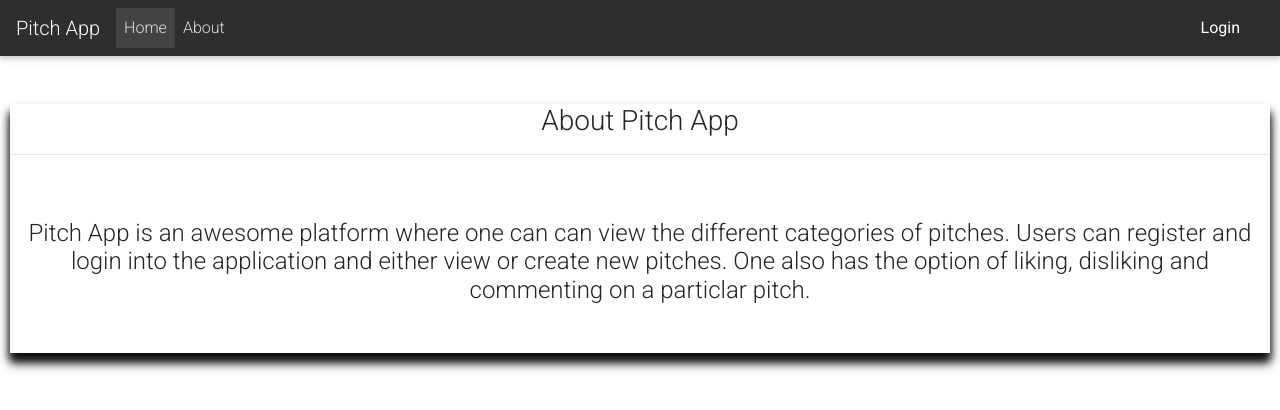
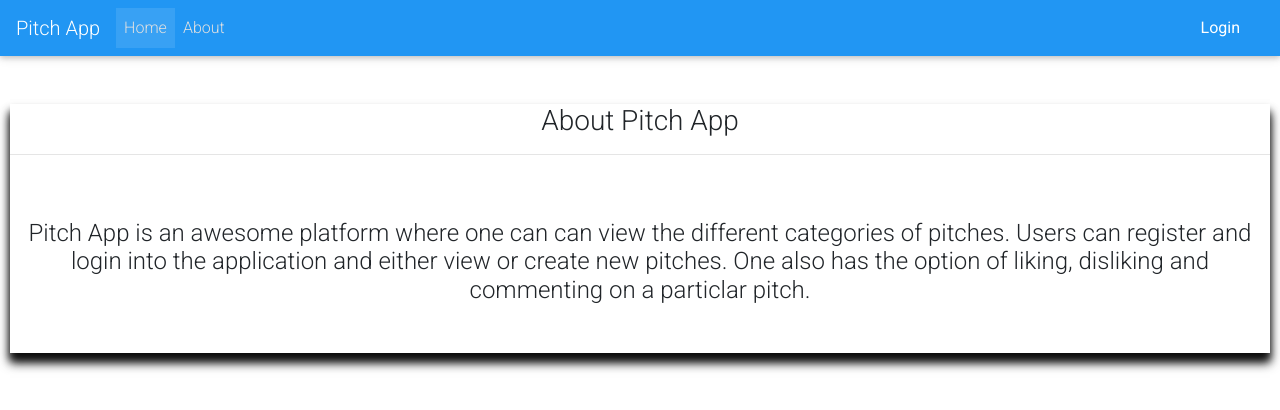
Before and after one commit to Preston-Too/PitchApp, a Flask app: page /about in a window 1280 px wide. Shown: the top 410 px of the page. Run offline with Flask 2, Linux system fonts and the light colour scheme; some libraries are stand-ins or nearby versions.

Commit message:
styled navbar

```diff
--- a/app/templates/navbar.html
+++ b/app/templates/navbar.html
@@ -1,6 +1,6 @@
 
 <!--Navbar-->
-<nav class="navbar navbar-expand-lg navbar-dark elegant-color">
+<nav class="navbar navbar-expand-lg navbar-dark blue">
 
     <!-- Navbar brand -->
     <a class="navbar-brand" href="/">Pitch App
@@ -17,7 +17,7 @@
 
         <ul class="navbar-nav mr-auto">
             <li class="nav-item active">
-                <a class="nav-link text-light" href="{{ url_for('main.home') }}">Home <span
+                <a class="nav-link text-light" href="/">Home <span
                         class="sr-only">(current)</span></a>
             </li>
             <li class="nav-item">
```
